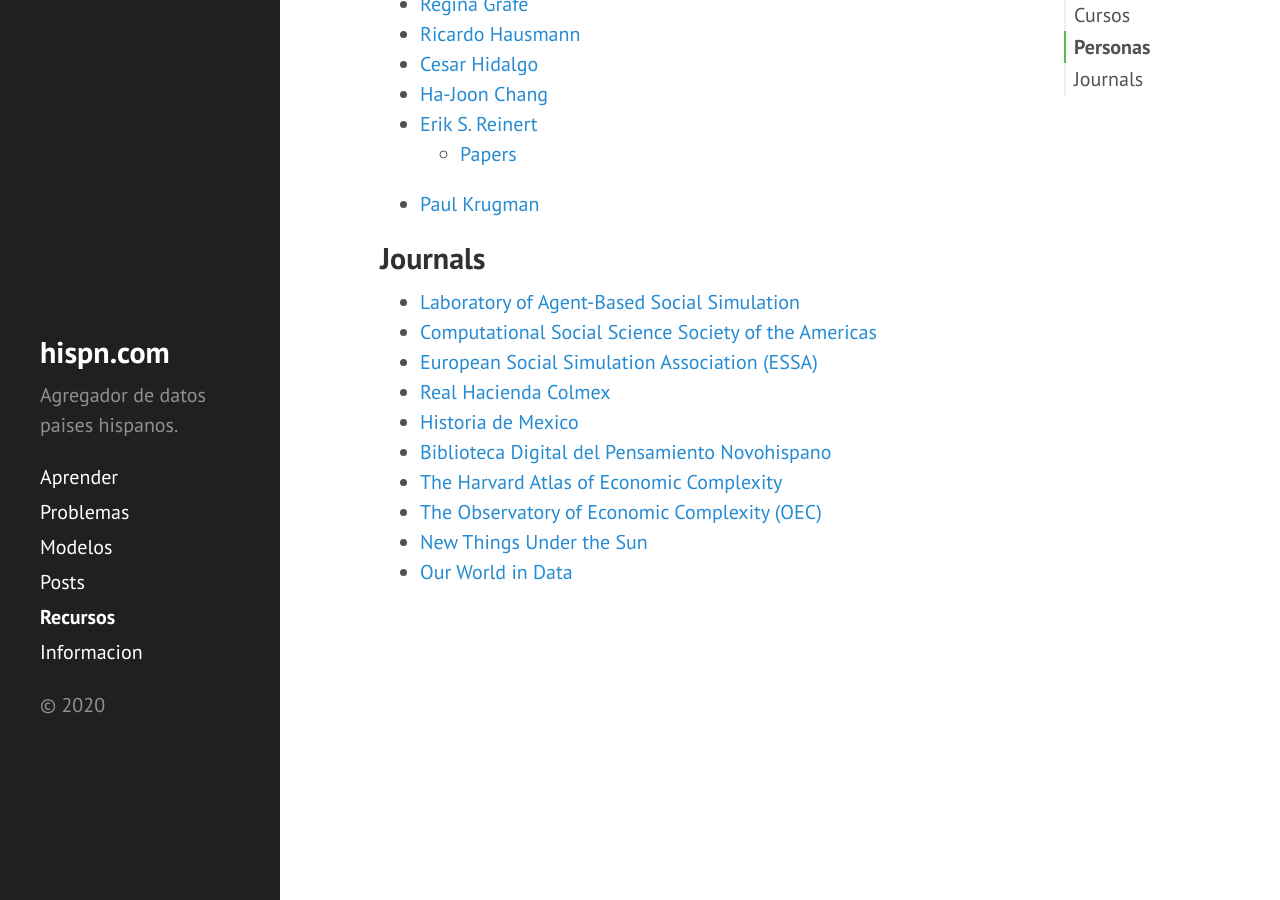
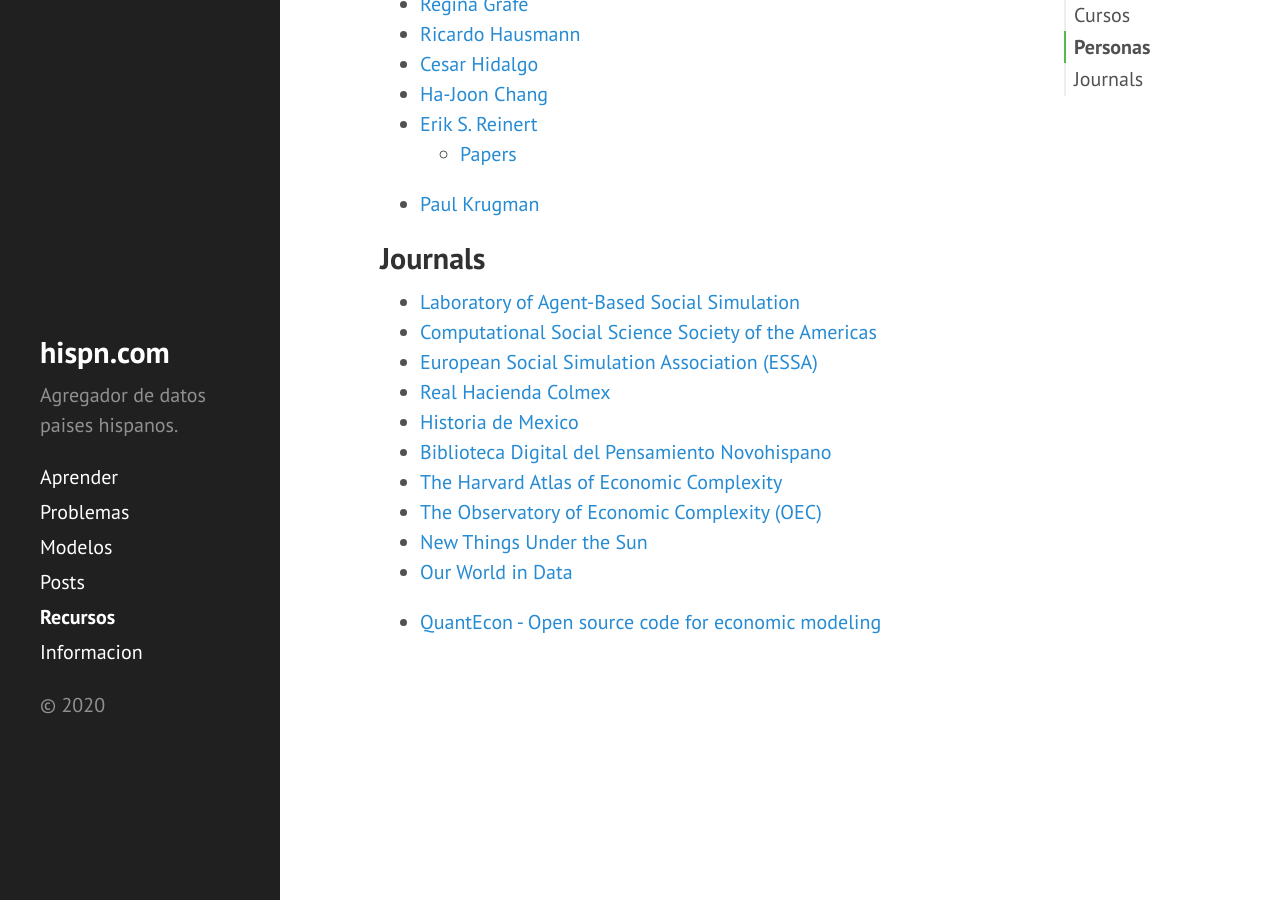
Before and after one commit to DanielBremont/hispn.github.io, a Jekyll site: the page built from pages/recursos.md, in a window 1280 px wide and 900 px high, scrolled down 596 px. Built offline with Jekyll 4.4.1, drawn with Linux system fonts in a browser that asks for light colours.

Commit message:
Nuevo commit

```diff
--- a/pages/recursos.md
+++ b/pages/recursos.md
@@ -42,3 +42,5 @@
 - [The Observatory of Economic Complexity (OEC)](https://oec.world/en/)
 - [New Things Under the Sun](https://mattsclancy.substack.com/)
 - [Our World in Data](https://ourworldindata.org/)
+
+- [QuantEcon - Open source code for economic modeling](https://quantecon.org/)
```
